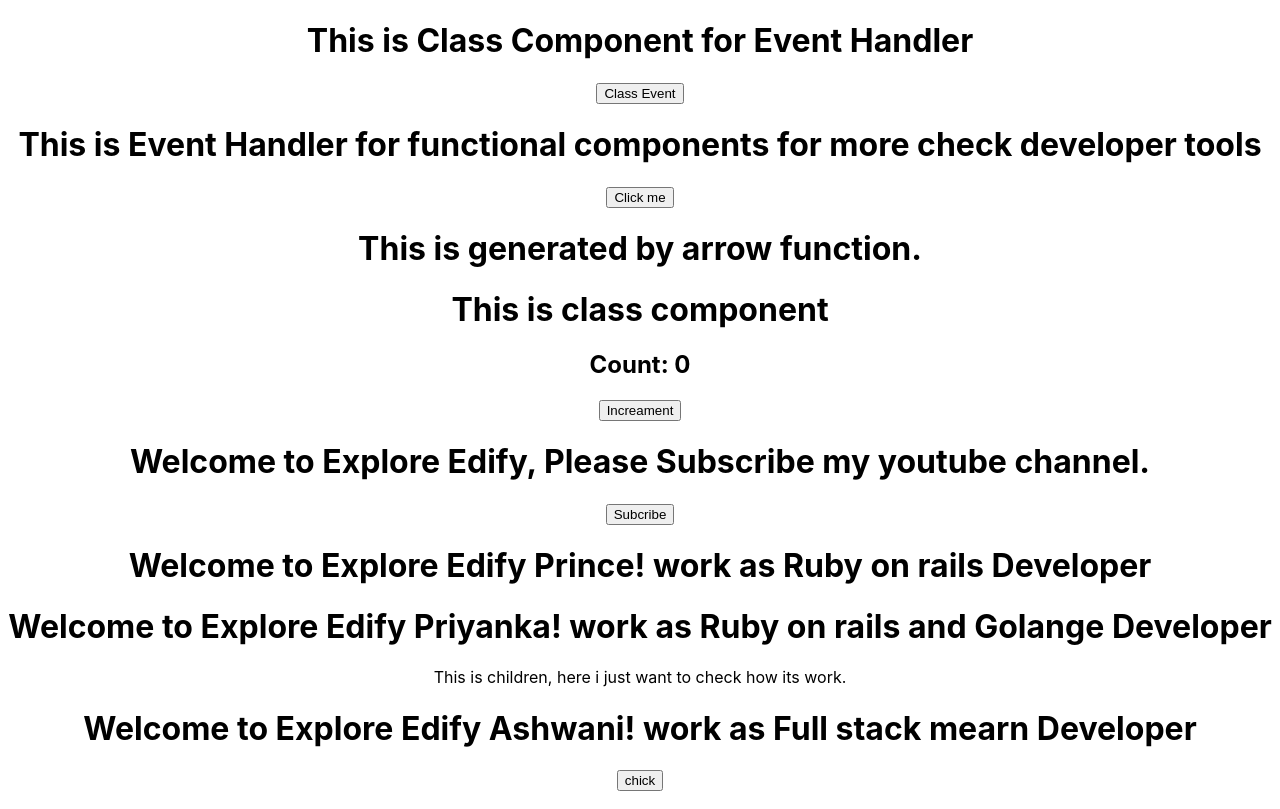
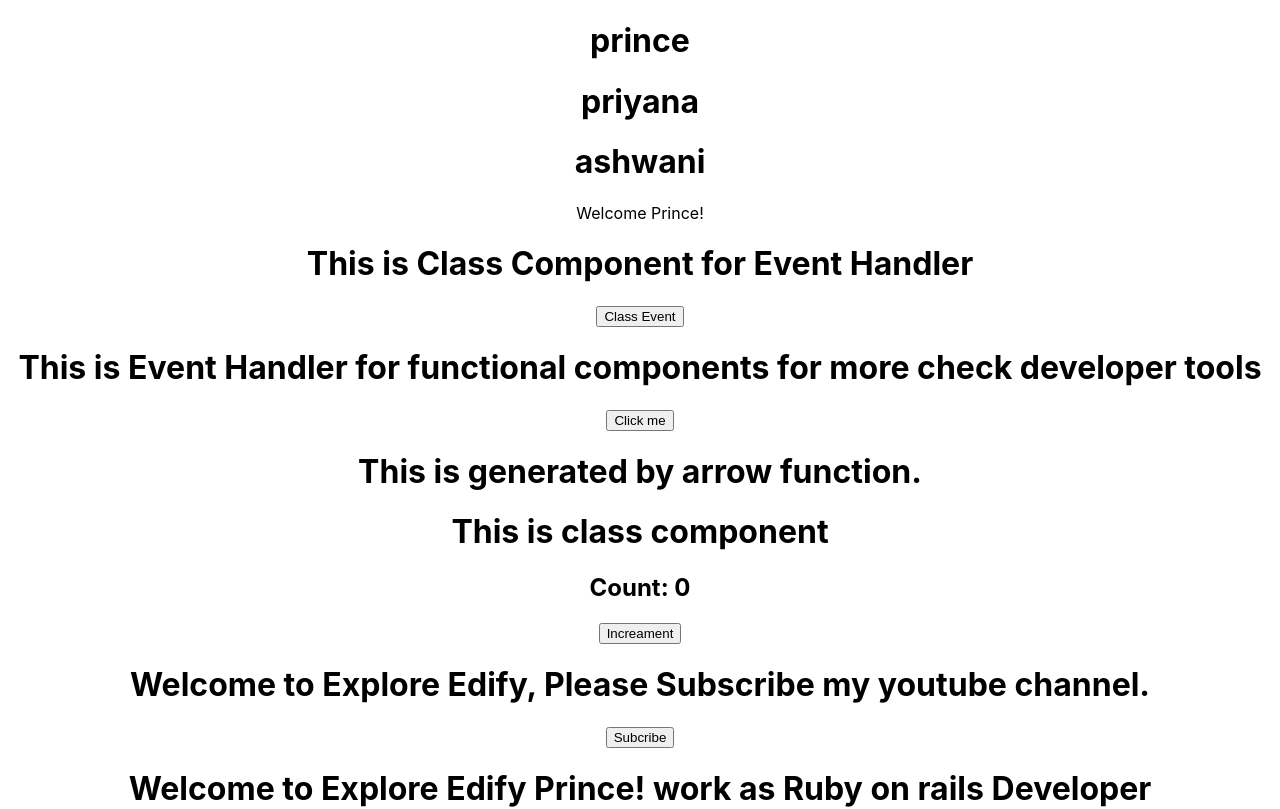
Before and after one commit to PrinceGiri1/LearnReactFromBasic, a React (Create React App) app in the folder react-basic-to-advance/: page / in a window 1280 px wide. Shown: the top 809 px of the page. Built offline with nearby package versions, Linux system fonts and the light colour scheme.

Commit message:
Learn Conditional rendering anf map array

```diff
--- a/react-basic-to-advance/src/App.js
+++ b/react-basic-to-advance/src/App.js
@@ -7,10 +7,14 @@ import Message from './components/Message';
 import Count from './components/Count';
 import FunctionClick from './components/FunctionClick';
 import ClassClick from './components/ClassClick';
+import UserGreating from './components/UserGreating';
+import NameList from './components/NameList';
 
 function App() {
   return (
     <div className="App">
+      <NameList/>
+      <UserGreating/>
       <ClassClick/>
       <FunctionClick/>
       <Greet/>
--- /dev/null
+++ b/react-basic-to-advance/src/components/NameList.js
@@ -0,0 +1,18 @@
+ import React from 'react'
+
+ function NameList() {
+    const names = ['prince', 'priyana', 'ashwani']
+   return (
+     <div>
+       {/* <h1>This is {names[0]}</h1>
+       <h1>This is {names[1]}</h1>
+       <h1>This is {names[2]}</h1> */}
+
+       {
+        names.map(name => <h1>{name}</h1>)
+       }
+     </div>
+   )
+ }
+
+ export default NameList
--- /dev/null
+++ b/react-basic-to-advance/src/components/UserGreating.js
@@ -0,0 +1,50 @@
+import React, { Component } from 'react'
+// #conditional rendering
+class UserGreating extends Component {
+    constructor(props) {
+      super(props)
+
+      this.state = {
+         isLoggedIn: true
+      }
+    }
+
+  render() {
+    // short circuit appro
+    return this.state.isLoggedIn && <div>Welcome Prince!</div>
+    // return(
+    //     this.state.isLoggedIn ?
+    //     <div>Welcome Prince!</div> :
+    //     <div>Welcome Guest!</div>
+    // )
+
+    // Element variable appro
+    // let message
+    //     if (this.state.isLoggedIn) {
+    //         message = <div>Welcome Prince!</div>
+    //     } else {
+    //         message = <div>Welcome Guest!</div>
+    //     }
+
+    // return <div>{message}</div>
+
+    // if else appro
+
+    // if (this.state.isLoggedIn) {
+    //     return(
+    //         <div>Welcome Prince!</div>
+    //     )
+    // } else {
+    // return(
+    //     <div>Welcome Guest!</div>
+    // )}
+    // return (
+    //   <div>
+    //     <h1>Hello Prince!</h1>
+    //     <h1>Hello Guest!</h1>
+    //   </div>
+    // )
+  }
+}
+
+export default UserGreating
```
